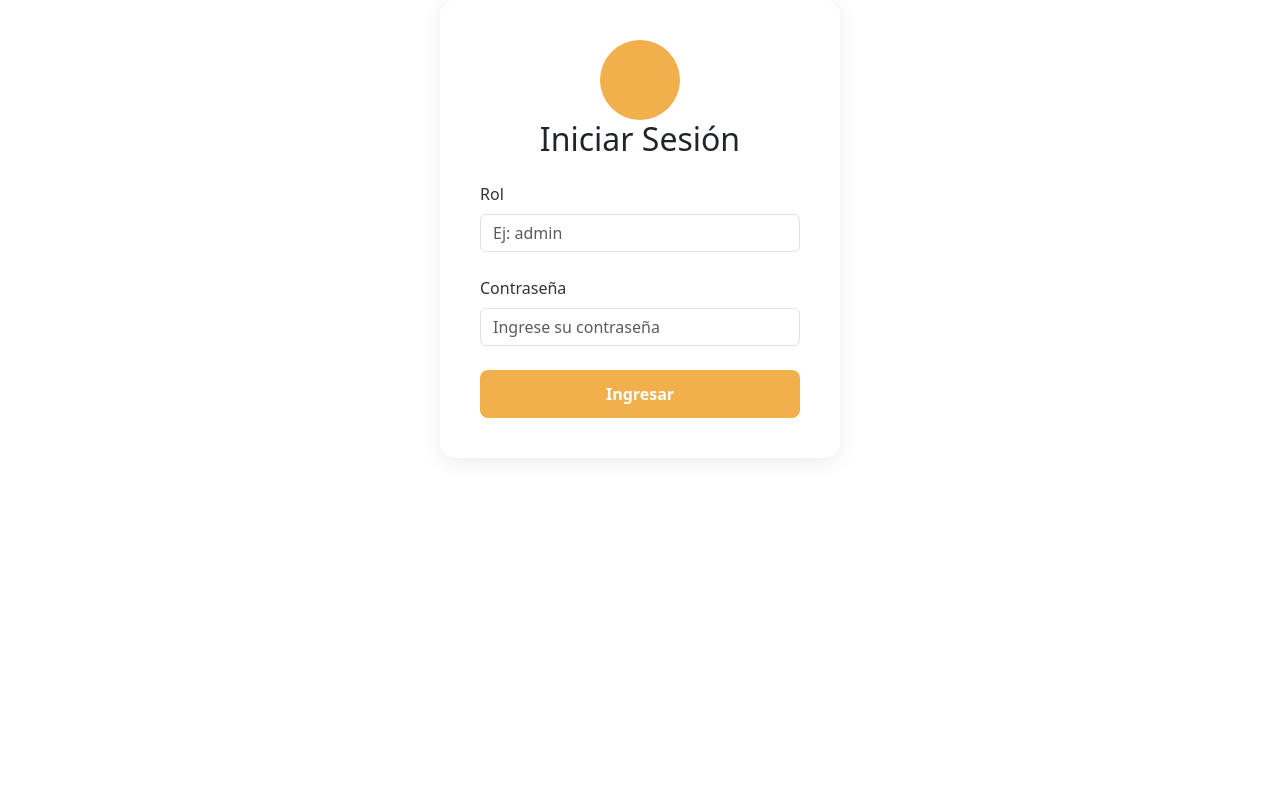
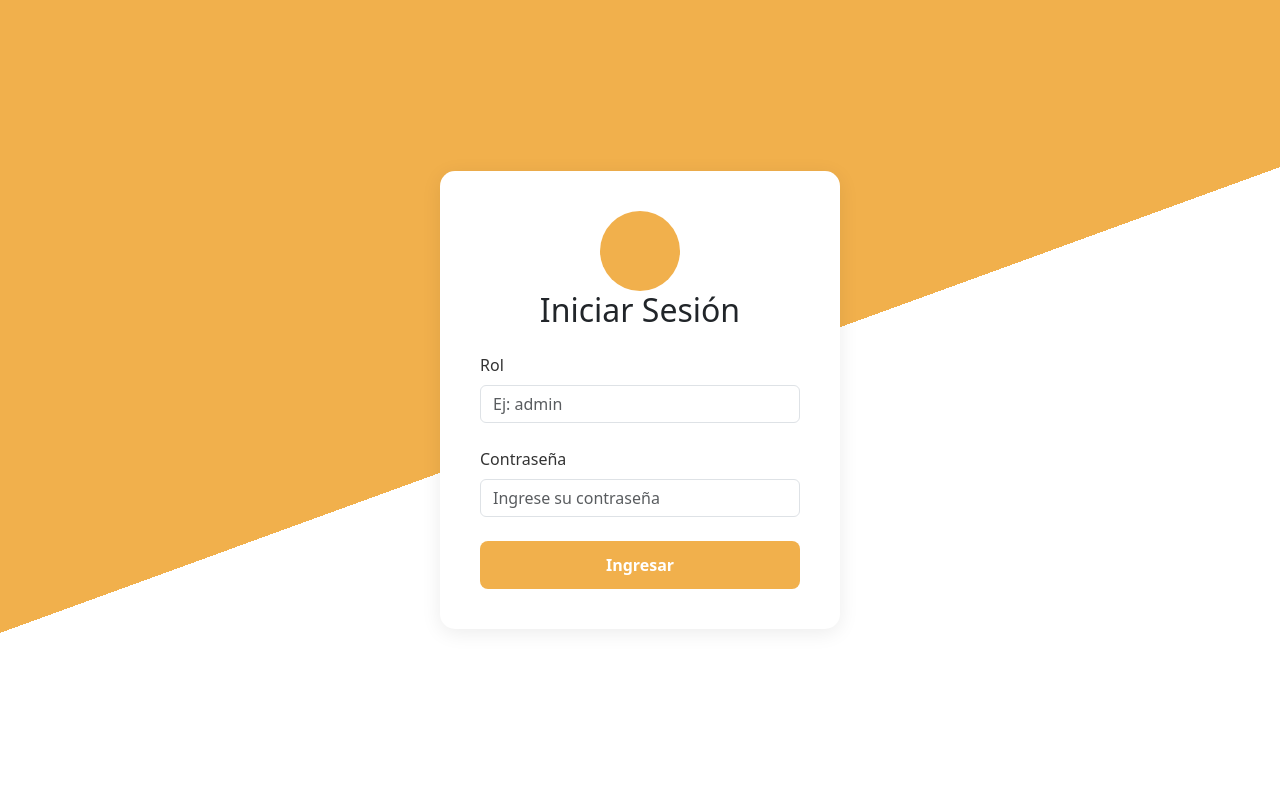
Before and after one commit to DessireZavala/Inventario, a Flask app: page /login in a window 1280 px wide. Run offline with Flask 3, Linux system fonts and the light colour scheme.

Commit message:
otro commit

```diff
--- a/static/css/style.css
+++ b/static/css/style.css
@@ -1,5 +1,9 @@
 body {
-
+    justify-content: center;
+    align-items: center;
+    background: linear-gradient(160deg, #F1B04C 50%, white 50%);
+    overflow: hidden;
+    min-height: 100vh;
     font-family: Arial, sans-serif;
     margin: 0;
     padding: 0;
@@ -107,12 +111,14 @@ body {
 
 /**Login*/
 .auth-container {
+
+    max-height: fit-content;
+
     background: white;
     padding: 2.5rem;
     border-radius: 15px;
     box-shadow: 0 4px 20px rgba(0, 0, 0, 0.08);
     width: 400px;
-    margin: 0 auto;
 }
 
 .auth-logo {
```
